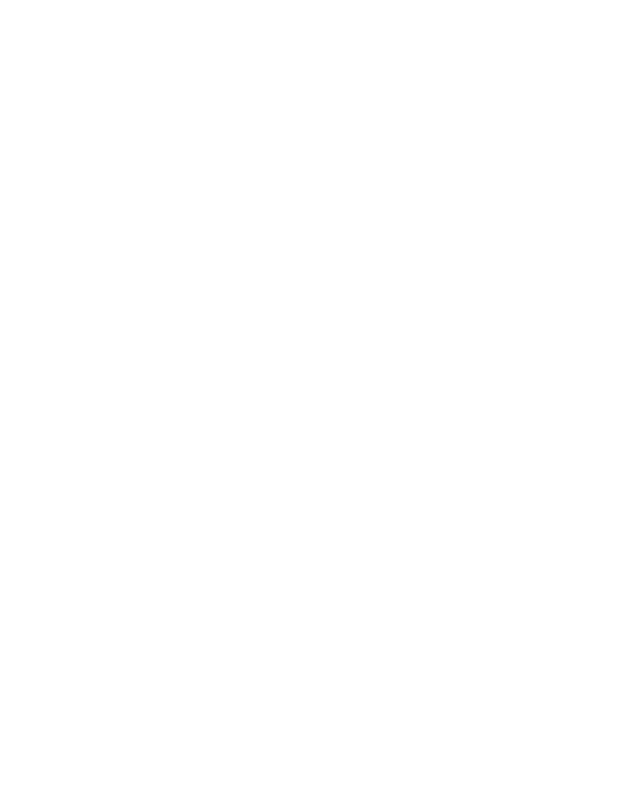
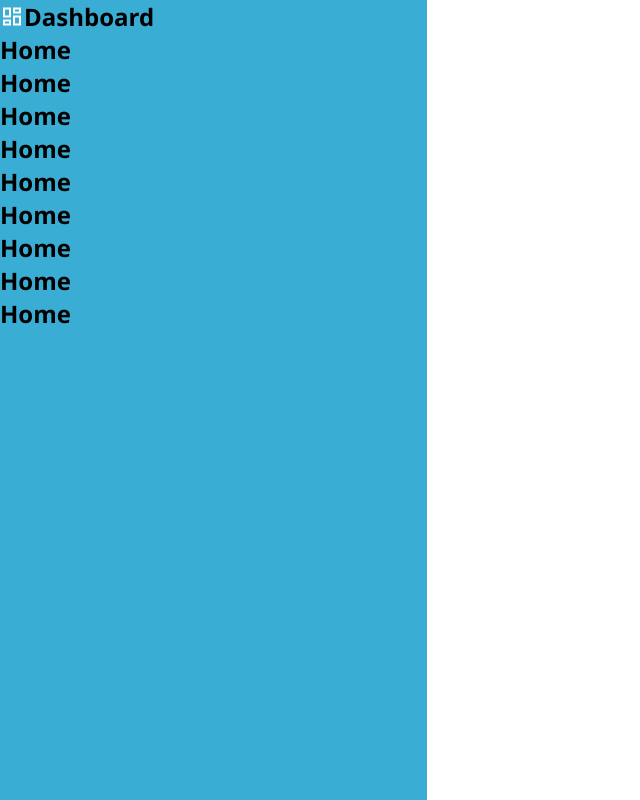
Before and after one commit to crindshelter/admin-dashboard, a plain HTML site: page index.html in a window 1280 px wide. Shown: the whole page, without its empty margins (0-640 px from the left). Drawn offline with Linux system fonts and the light colour scheme.

Commit message:
Basic sidebar layout

```diff
--- a/index.html
+++ b/index.html
@@ -4,9 +4,42 @@
     <meta charset="UTF-8">
     <meta name="viewport" content="width=device-width, initial-scale=1.0">
     <title>Document</title>
+    <link rel="stylesheet" href="style.css">
 </head>
 <body>
-    <nav class="sidebar"></nav>
+    <nav class="sidebar">
+        <div class="title side">
+            <img src="images/dashboard_24dp_FFFFFF_FILL0_wght400_GRAD0_opsz24.svg" alt="dashboard">
+            <h1>Dashboard</h1>
+        </div>
+        <div class="side">
+            <h1>Home</h1>
+        </div>
+        <div class="side">
+            <h1>Home</h1>
+        </div>
+        <div class="side">
+            <h1>Home</h1>
+        </div>
+        <div class="side">
+            <h1>Home</h1>
+        </div>
+        <div class="side">
+            <h1>Home</h1>
+        </div>
+        <div class="side">
+            <h1>Home</h1>
+        </div>
+        <div class="side">
+            <h1>Home</h1>
+        </div>
+        <div class="side">
+            <h1>Home</h1>
+        </div>
+        <div class="side">
+            <h1>Home</h1>
+        </div>
+    </nav>
     <header class="header"></header>
     <main class="main"></main>
 </body>
--- /dev/null
+++ b/style.css
@@ -0,0 +1,21 @@
+* {
+    padding: 0;
+    margin: 0;
+    font-family: 'Segoe UI', Tahoma, Geneva, Verdana, sans-serif;
+}
+
+body {
+    display: grid;
+    grid-template-columns: 1fr 2fr;
+    grid-template-rows: 1fr 1fr;
+    height: 100vh;
+}
+
+.sidebar {
+    grid-row: span 2;
+    background-color: #39add4;
+}
+
+.side {
+    display: flex;
+}
```
Also changed, not shown: images/dashboard_24dp_FFFFFF_FILL0_wght400_GRAD0_opsz24.svg (added).
